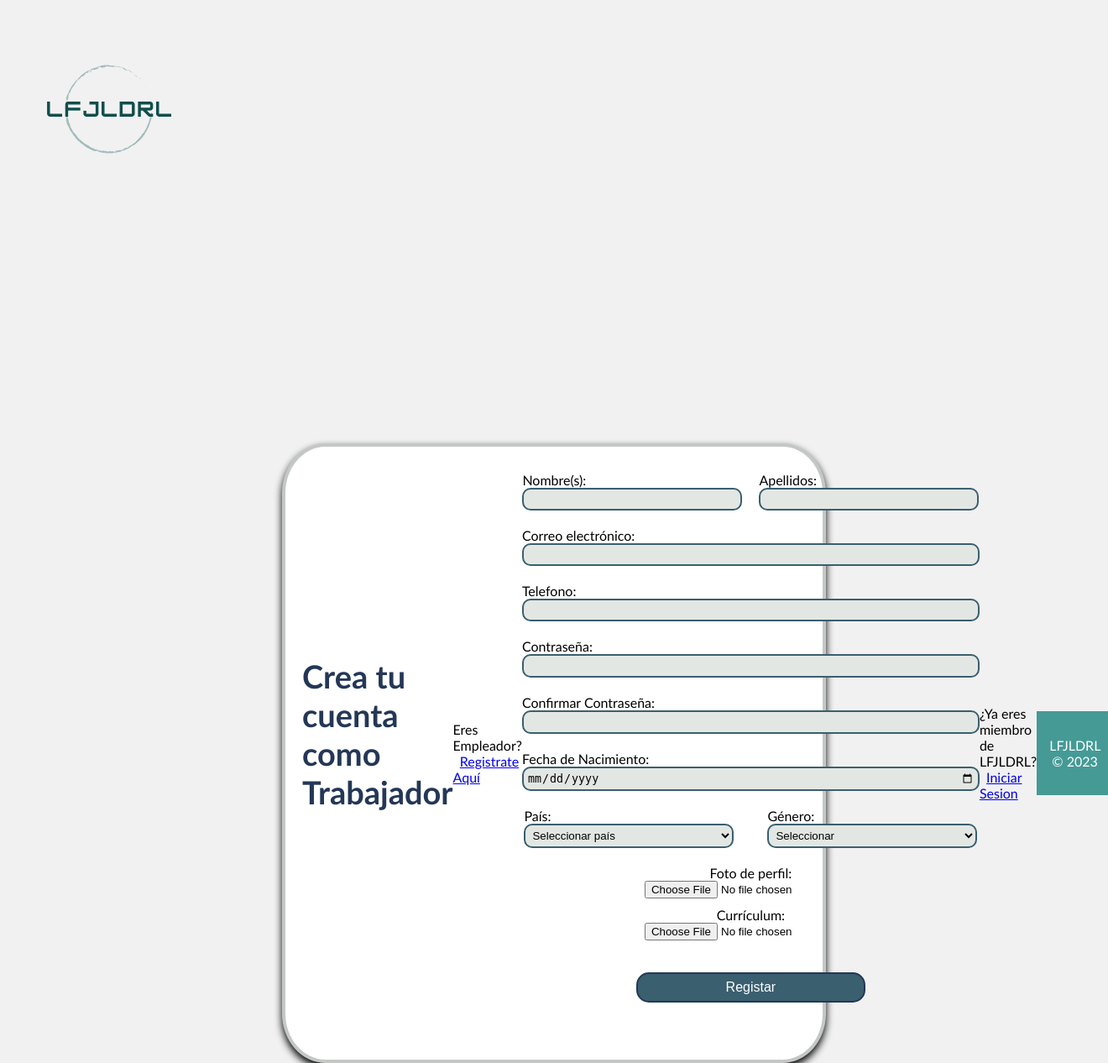
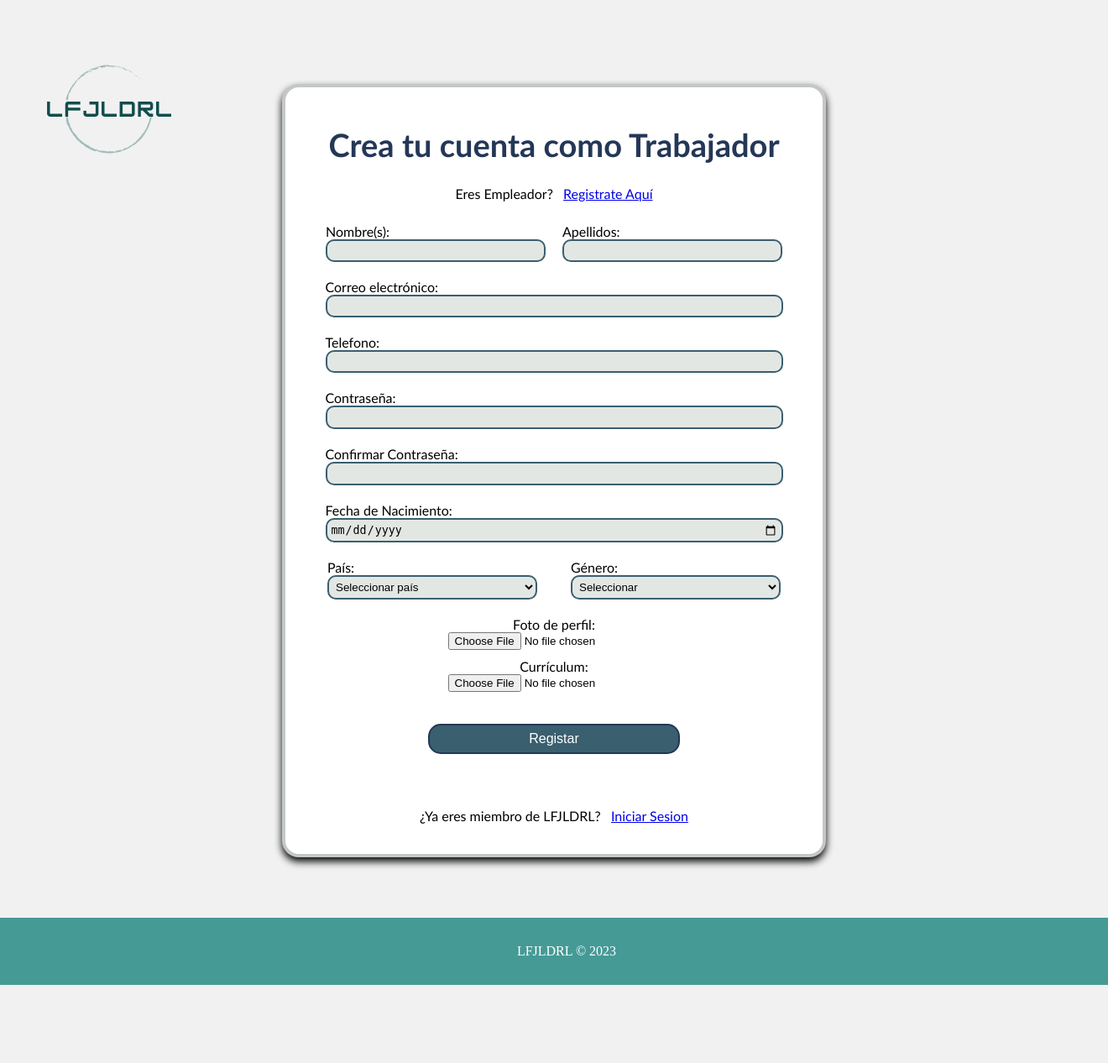
Before and after one commit to MarioMedePrsc/LFJLDRL, a PHP site: page /Views/trabajadores/registro.php in a window 1320 px wide. Shown: the whole page at 84% size. After the commit the page ends 1173 px from the top, so only its background shows below. Run offline with PHP 8.4, Linux system fonts and the light colour scheme.

Commit message:
Se arregló lo que se pudo del forms de registro trabajador

```diff
--- a/Views/trabajadores/registro.php
+++ b/Views/trabajadores/registro.php
@@ -10,13 +10,13 @@
         <title>Registro de Trabajadores</title>
     </head>
 </head>
-<body>
+<body style="display: block; width: 100%; height: auto; margin: 0; ">
 <a href="../Controllers/C_Trabajador.php?action=login" >
-    <img src="../imagenes/logo.png" alt="" class="logo"></a>
+    <img src="../imagenes/logo.png" alt="" class="logo" style="width: 250px; overflow: hidden;"></a>
 
-    <div class="container" style="margin-top: 40%;">
+    <div class="container" style=" display:block; text-align: center; margin:auto; margin-top: 100px; overflow: hidden;" >
 
-        <h1 style="margin-top: -20px;">Crea tu cuenta como Trabajador</h1>
+        <h1 >Crea tu cuenta como Trabajador</h1>
 
             <p>Eres Empleador? &nbsp <a href="../Controllers/C_UsuarioController.php?action=V_registroE">Registrate Aquí</a></p>
 
@@ -81,8 +81,12 @@
             <input class="boton" type="submit" value="Registar"></input><br><br>
         </form>
         <p>¿Ya eres miembro de LFJLDRL? &nbsp <a href="../Controllers/C_UsuarioController.php?action=login">Iniciar Sesion</a></p>
+    </div><br><br><br><br>
     </body>
-    <br><br><br><br><div class="footer">
-            <p style="text-align: center;">LFJLDRL &copy; 2023</p>
-        </div>
+    <footer class="footer" style="display: block; width: 100%; overflow: hidden;">
+        <p style="text-align: center;">LFJLDRL &copy; 2023</p>
+    </footer>
+    <!--<br><br><br><br><div class="footer">
+
+        </div>-->
     </html>
--- a/css/style2.css
+++ b/css/style2.css
@@ -1,6 +1,6 @@
 body {
     background-color: #f1f1f1;
-    display: flex;
+
     justify-content: center;
     align-items: center;
     margin: 0;
@@ -8,17 +8,15 @@ body {
 
 .container {
     background-color: white;
-    border-radius: 8%;
+    border-radius: 20px;
     width: 600px;
-
     padding: 20px;
-    display: flex;
-
     align-items: center;
-
     font-family: 'Gill Sans', 'Gill Sans MT', Calibri, 'Trebuchet MS', sans-serif;
     box-shadow: 0 5px 10px;
     border: 4px solid #c4c8c5;
+    text-align: center;
+
 }
 
 
@@ -55,7 +53,7 @@ button[type="submit"] {
     color: white;
     padding: 15px;
     text-align: right;
-    width: 1450px;
+    width: 100%;
 }
 .Controles{
     width: 250px;
```
